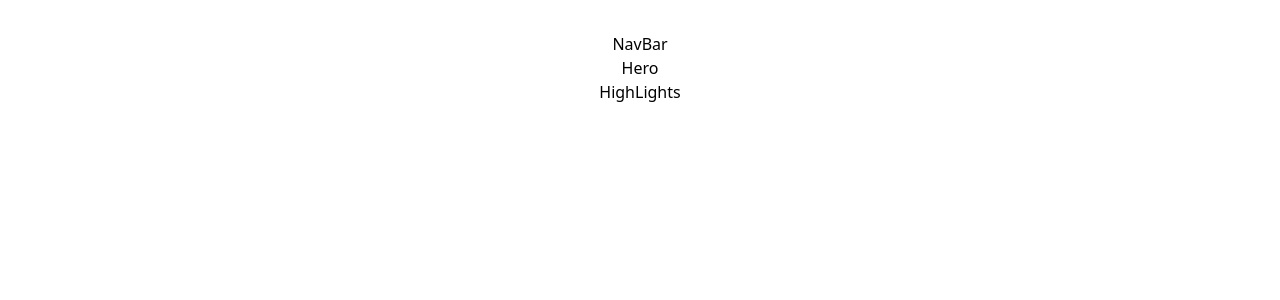
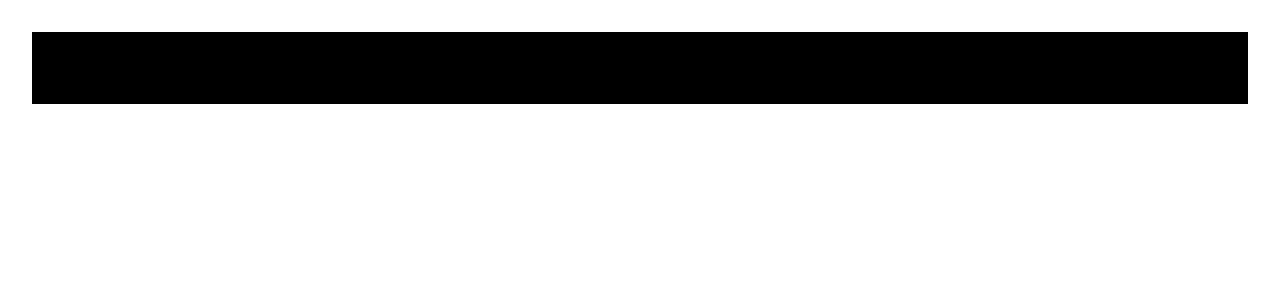
Before and after one commit to odhiambo-ed/react-apple-site-clone, a React app: page / in a window 1280 px wide. Shown: the top 300 px of the page. Built offline with nearby package versions, Linux system fonts and the light colour scheme; the HTML template or start-up script is replaced by a standard one.

Commit message:
add bg color

```diff
--- a/src/App.jsx
+++ b/src/App.jsx
@@ -6,7 +6,7 @@
 function App() {
 
   return (
-    <main>
+    <main className='bg-black'>
       <NavBar />
       <Hero />
       <HighLights />
```
